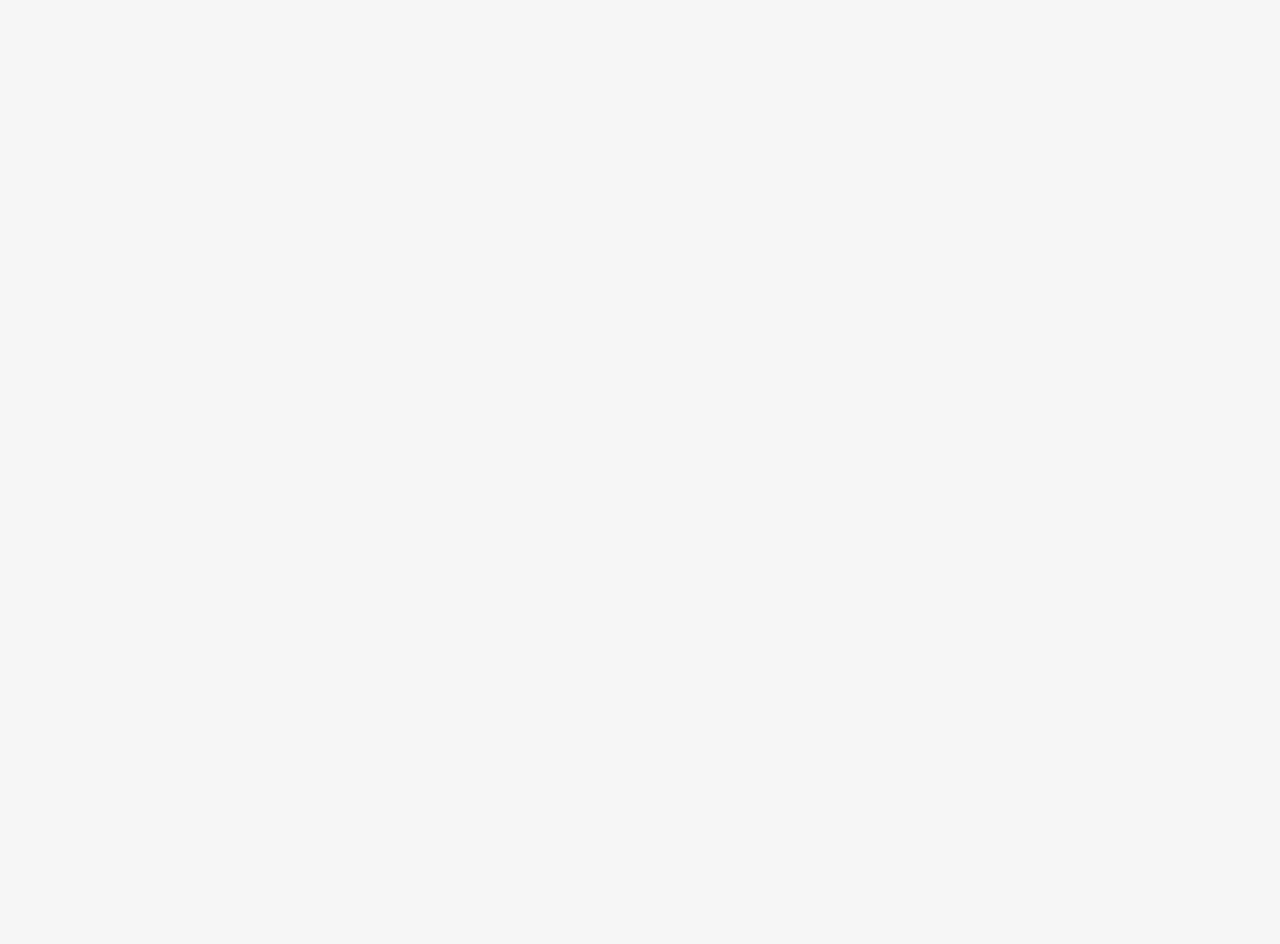
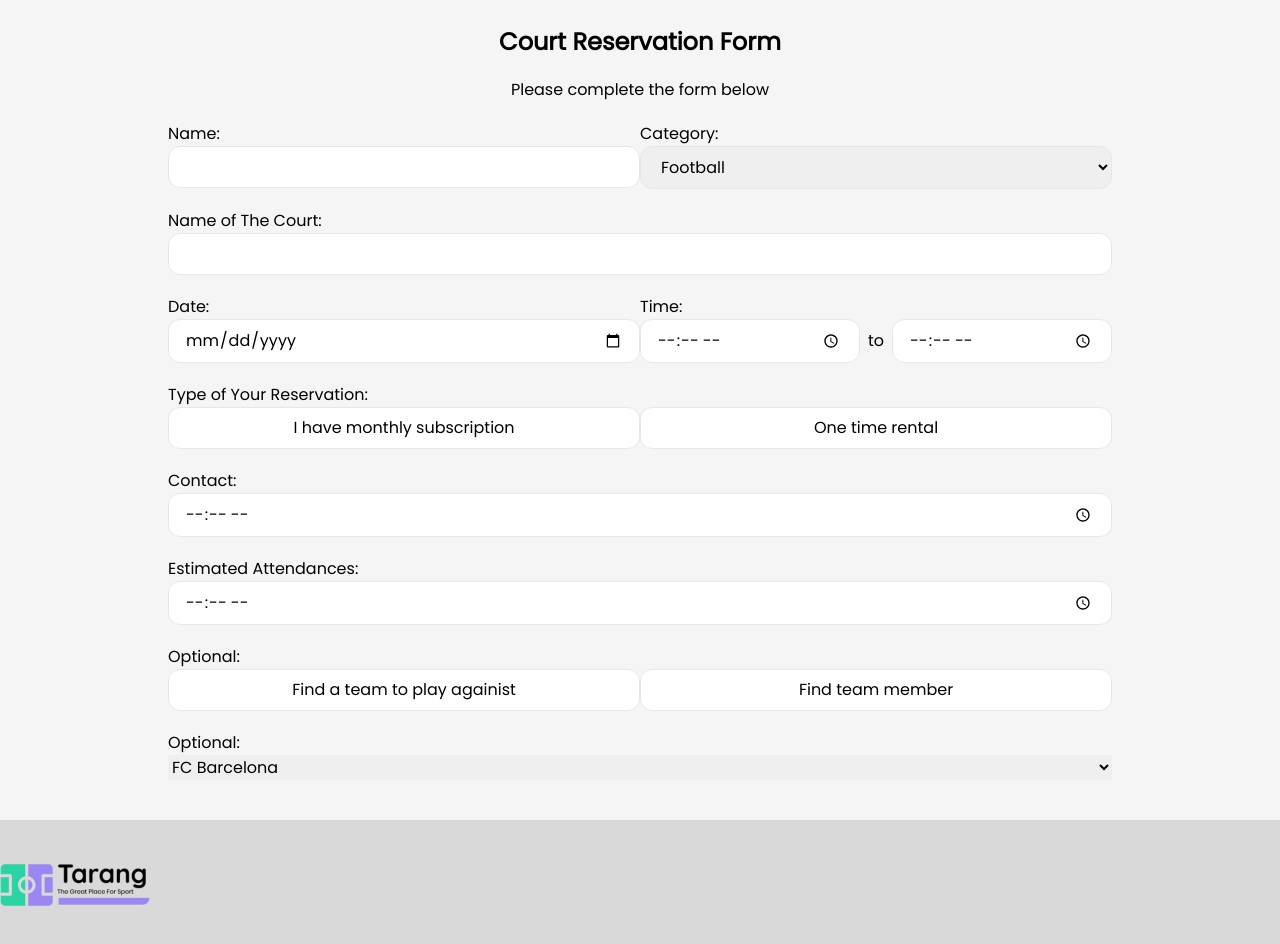
Before and after one commit to SodaraSou/Tarang-Web, a Next.js app: page /booking in a window 1280 px wide. Before the commit this address had no page. Shown: the part 320-1264 px from the top of the page. Before the commit the page ends 800 px from the top, so only its background shows below. Built offline with nearby package versions, Linux system fonts and the light colour scheme.

Commit message:
booking form

```diff
--- /dev/null
+++ b/src/app/booking/page.jsx
@@ -0,0 +1,139 @@
+function page() {
+	return (
+		<div className="max-w-5xl mx-auto mt-[98px]">
+			<div className="bg-[#EAEAEA] h-52">Banner</div>
+			<div className="w-full p-10 space-y-5">
+				<h1 className="text-2xl font-bold text-center">
+					Court Reservation Form
+				</h1>
+				<p className="text-center">Please complete the form below</p>
+				<div className="flex w-full">
+					<div className="flex flex-col w-full">
+						<label htmlFor="name" className="text-sm md:text-base">
+							Name:
+						</label>
+						<input
+							id="name"
+							type="text"
+							className="rounded-xl w-full px-4 py-2 border focus:outline-none focus:border-[#2AD5A5]"
+						/>
+					</div>
+					<div className="flex flex-col w-full ">
+						<label htmlFor="category" className="text-sm md:text-base">
+							Category:
+						</label>
+						<select
+							name="category"
+							id="category"
+							className="rounded-xl w-full px-4 py-2 border focus:outline-none focus:border-[#2AD5A5]"
+						>
+							<option value="Football">Football</option>
+							<option value="Badminton">Badminton</option>
+							<option value="Ping Pong">Ping Pong</option>
+							<option value="Volleyball">Volleyball</option>
+						</select>
+					</div>
+				</div>
+				<div className="flex flex-col">
+					<label htmlFor="nameOfCourt" className="text-sm md:text-base">
+						Name of The Court:
+					</label>
+					<input
+						type="text"
+						className="rounded-xl w-full px-4 py-2 border focus:outline-none focus:border-[#2AD5A5]"
+					/>
+				</div>
+				<div className="w-full flex">
+					<div className="flex flex-col w-full">
+						<label htmlFor="nameOfCourt" className="text-sm md:text-base">
+							Date:
+						</label>
+						<input
+							type="date"
+							className="rounded-xl w-full px-4 py-2 border focus:outline-none focus:border-[#2AD5A5]"
+						/>
+					</div>
+					<div className="flex flex-col w-full">
+						<label htmlFor="nameOfCourt" className="text-sm md:text-base">
+							Time:
+						</label>
+						<div className="w-full flex items-center">
+							<input
+								id="startTime"
+								type="time"
+								className="rounded-xl w-full px-4 py-2 border focus:outline-none focus:border-[#2AD5A5]"
+							/>
+							<span className="p-2">to</span>
+							<input
+								id="endTime"
+								type="time"
+								className="rounded-xl w-full px-4 py-2 border focus:outline-none focus:border-[#2AD5A5]"
+							/>
+						</div>
+					</div>
+				</div>
+				<div className="flex flex-col w-full">
+					<label htmlFor="nameOfCourt" className="text-sm md:text-base">
+						Type of Your Reservation:
+					</label>
+					<div className="w-full flex">
+						<input
+							type="button"
+							value="I have monthly subscription"
+							className="rounded-xl w-full px-4 py-2 border bg-white focus:outline-none focus:border-[#2AD5A5]"
+							onClick={null}
+						/>
+						<input
+							type="button"
+							value="One time rental"
+							className="rounded-xl w-full px-4 py-2 border bg-white focus:outline-none focus:border-[#2AD5A5]"
+							onClick={null}
+						/>
+					</div>
+				</div>
+				<div className="flex flex-col">
+					<label htmlFor="nameOfCourt" className="text-sm md:text-base">
+						Contact:
+					</label>
+					<input type="time" className="rounded-xl w-full px-4 py-2 border" />
+				</div>
+				<div className="flex flex-col">
+					<label htmlFor="nameOfCourt" className="text-sm md:text-base">
+						Estimated Attendances:
+					</label>
+					<input type="time" className="rounded-xl w-full px-4 py-2 border" />
+				</div>
+				<div className="flex flex-col">
+					<label htmlFor="nameOfCourt" className="text-sm md:text-base">
+						Optional:
+					</label>
+					<div className="w-full flex">
+						<input
+							type="button"
+							value="Find a team to play againist"
+							className="rounded-xl w-full px-4 py-2 border bg-white focus:outline-none focus:border-[#2AD5A5]"
+							onClick={null}
+						/>
+						<input
+							type="button"
+							value="Find team member"
+							className="rounded-xl w-full px-4 py-2 border bg-white focus:outline-none focus:border-[#2AD5A5]"
+							onClick={null}
+						/>
+					</div>
+				</div>
+				<div className="flex flex-col">
+					<label htmlFor="nameOfCourt" className="text-sm md:text-base">
+						Optional:
+					</label>
+					<select name="team" id="team">
+						<option value="FC Barcelona">FC Barcelona</option>
+						<option value="Dara CoCo">Dara CoCo</option>
+					</select>
+				</div>
+			</div>
+		</div>
+	);
+}
+
+export default page;
```
